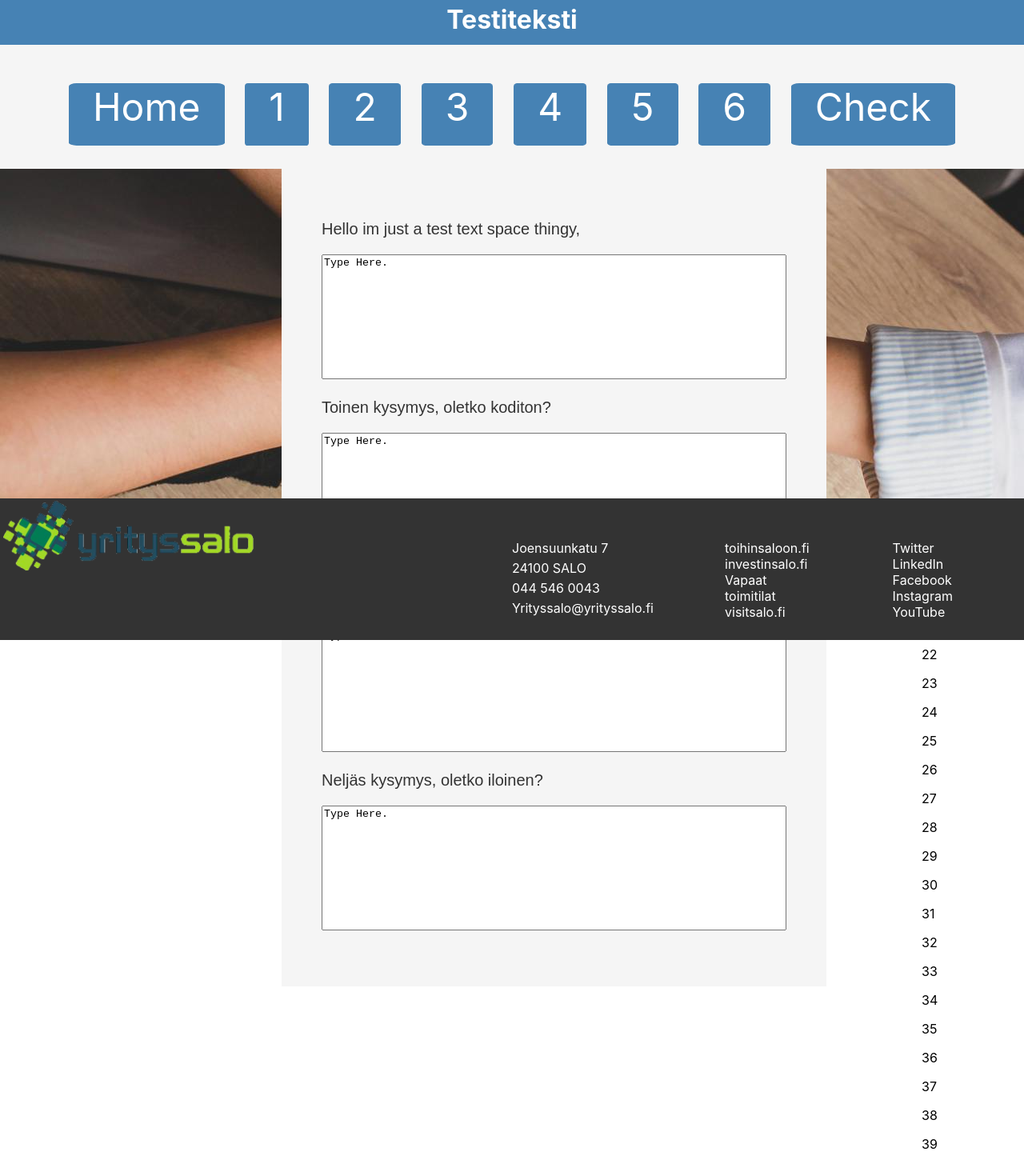
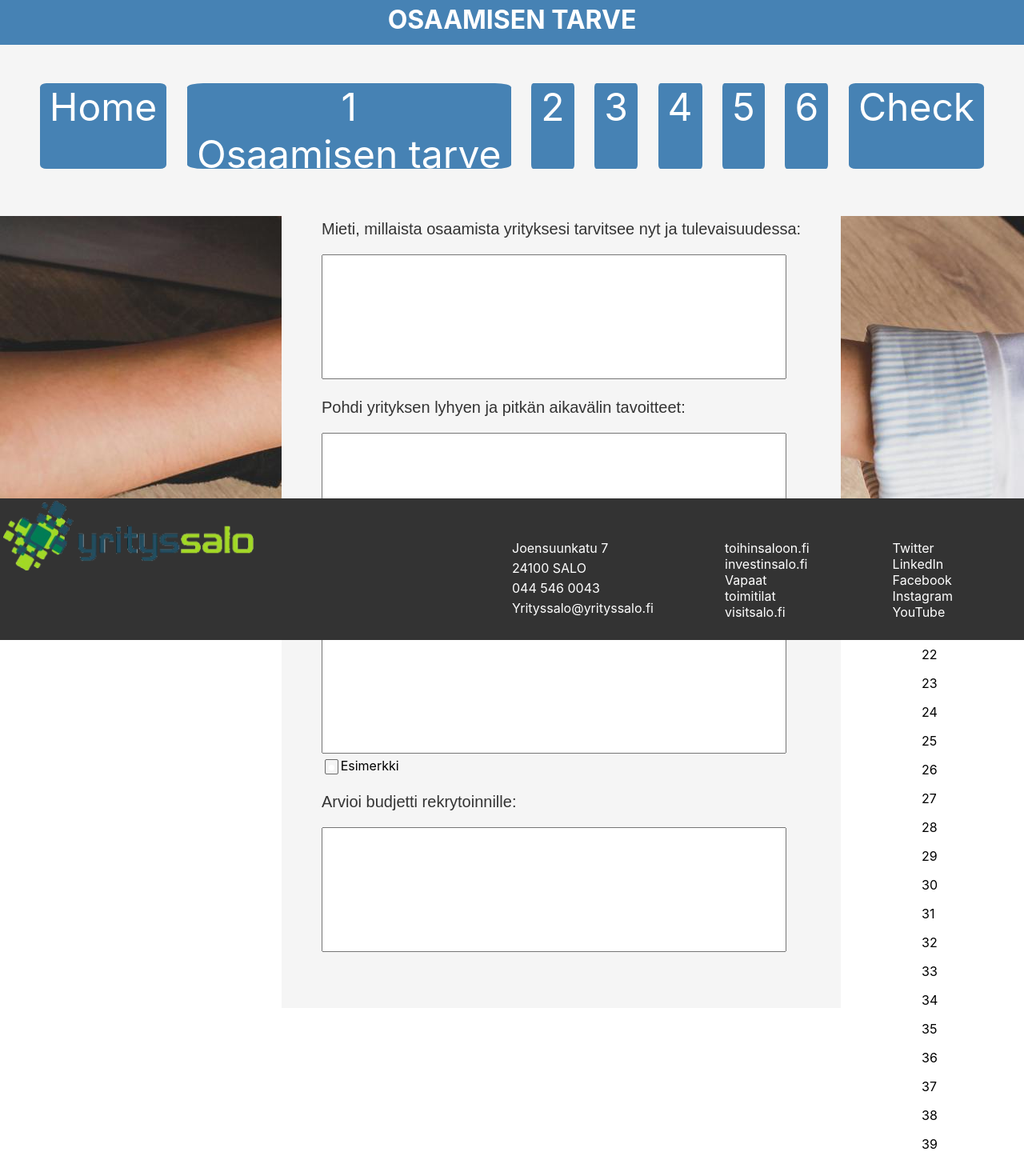
Before and after one commit to MirGitAtGitHub/RekrySalo, a React (Create React App) app in the folder rekrysalo/: page / in a window 1280 px wide. Shown: the top 1470 px of the page at 80% size. Built offline with nearby package versions, Linux system fonts and the light colour scheme.

Commit message:
General changes
Tavallisia juttuja

```diff
--- a/rekrysalo/src/App.css
+++ b/rekrysalo/src/App.css
@@ -197,7 +197,7 @@ a:active {
   top: 70%;
   width: 100%;
 }
-.square-button-text {
+.square-button-number {
   position: relative;
   padding-left: 0%;
   padding-right: 0%;
@@ -219,3 +219,53 @@ a:active {
 textarea {
   resize: none;
 }
+input[type=radio]{
+  border: 1px solid dimgrey;
+  -webkit-appearance: none;
+  padding-top:1px;
+  padding-bottom:1px;
+  padding-right:4px;
+  padding-left:4px;
+  border-radius:2px;
+}
+input[type=radio]:focus {
+  outline-color: transparent;
+}
+input[type=radio]:checked {
+  background-color:steelblue;
+}
+input[type=radio]:after {
+  content: "";
+  display: inline-block;
+  width: 0.5em;
+  height: 0.5em;
+  border-radius: 0.5em;
+  background-color: white;
+  transform: scale(1);
+  transition: transform 0.2s ease-in-out;
+}
+input[type=checkbox]{
+  border: 1px solid dimgrey;
+  -webkit-appearance: none;
+  padding-top:1px;
+  padding-bottom:1px;
+  padding-right:4px;
+  padding-left:4px;
+  border-radius:2px;
+}
+input[type=checkbox]:focus {
+  outline-color: transparent;
+}
+input[type=checkbox]:checked {
+  background-color:steelblue;
+}
+input[type=checkbox]:after {
+  content: "";
+  display: inline-block;
+  width: 0.5em;
+  height: 0.5em;
+  border-radius: 0.5em;
+  background-color: white;
+  transform: scale(1);
+  transition: transform 0.2s ease-in-out;
+}
--- a/rekrysalo/src/modules/SquareButton.js
+++ b/rekrysalo/src/modules/SquareButton.js
@@ -1,5 +1,5 @@
 export const SquareButton = (props) => {
   return (
-      <a href={props.address}><div className="square-button"><p className="square-button-text">{props.number}</p></div></a>
+      <a href={props.address}><div className="square-button"><p className="square-button-number">{props.number}<br></br>{props.text}</p></div></a>
   );
 }
--- a/rekrysalo/src/modules/TopFooter.js
+++ b/rekrysalo/src/modules/TopFooter.js
@@ -8,7 +8,7 @@ export const TopFooter = (props) => {
             <div className="top-navigation">
               <div></div>
               <SquareButton address="" number="Home" />
-              <SquareButton address="" number="1" />
+              <SquareButton address="" number="1" text="Osaamisen tarve" />
               <SquareButton address="" number="2" />
               <SquareButton address="" number="3" />
               <SquareButton address="" number="4" />
--- a/rekrysalo/src/pages/Home.js
+++ b/rekrysalo/src/pages/Home.js
@@ -9,29 +9,29 @@ const Home = () => {
           <div className="Content">
             <HomeBackImage />
             <div className="mid">
-                <p className="question">Hello im just a test text space thingy,</p>
-                <textarea Classname="answer" rows="10" cols="70">
-                    Type Here.
+                <p className="question">Mieti, millaista osaamista yrityksesi tarvitsee nyt ja tulevaisuudessa:</p>
+                <textarea className="answer" rows="10" cols="70">
                 </textarea>
-                <p className="question">Toinen kysymys, oletko koditon?</p>
-                <textarea Classname="answer" rows="10" cols="70">
-                    Type Here.
+                <p className="question">Pohdi yrityksen lyhyen ja pitkän aikavälin tavoitteet:</p>
+                <textarea className="answer" rows="10" cols="70">
                 </textarea>
                 <div>
-                  <input type={"radio"} id="1" name="Valinta"></input>
+                  <input type={"radio"} id="1" name="Valinta" value="A"></input>
                   <label for="1">Esimerkki A</label>
-                  <input type={"radio"} id="2" name="Valinta"></input>
-                  <label for="1">Esimerkki B</label>
-                  <input type={"radio"} id="3" name="Valinta"></input>
-                  <label for="1">Esimerkki C</label>
+                  <input type={"radio"} id="2" name="Valinta" value="B"></input>
+                  <label for="2">Esimerkki B</label>
+                  <input type={"radio"} id="3" name="Valinta" value="C"></input>
+                  <label for="3">Esimerkki C</label>
                 </div>
-                <p className="question">Kolmas kysymys, oletko ihminen?</p>
-                <textarea Classname="answer" rows="10" cols="70">
-                    Type Here.
+                <p className="question">Aikatauluta rekrytointisi:</p>
+                <textarea className="answer" rows="10" cols="70">
                 </textarea>
-                <p className="question">Neljäs kysymys, oletko iloinen?</p>
-                <textarea Classname="answer" rows="10" cols="70">
-                    Type Here.
+                <div>
+                  <input type={"checkbox"} id="1" name="Esimerkki" value="Esimerkki"></input>
+                  <label for="1">Esimerkki</label>
+                </div>
+                <p className="question">Arvioi budjetti rekrytoinnille:</p>
+                <textarea className="answer" rows="10" cols="70">
                 </textarea>
                 <p></p>
 
@@ -39,7 +39,7 @@ const Home = () => {
           </div>
 
           <div className="Header">
-            <TopFooter text="Testiteksti" />
+            <TopFooter text="OSAAMISEN TARVE" />
           </div>
 
           <div>
```
